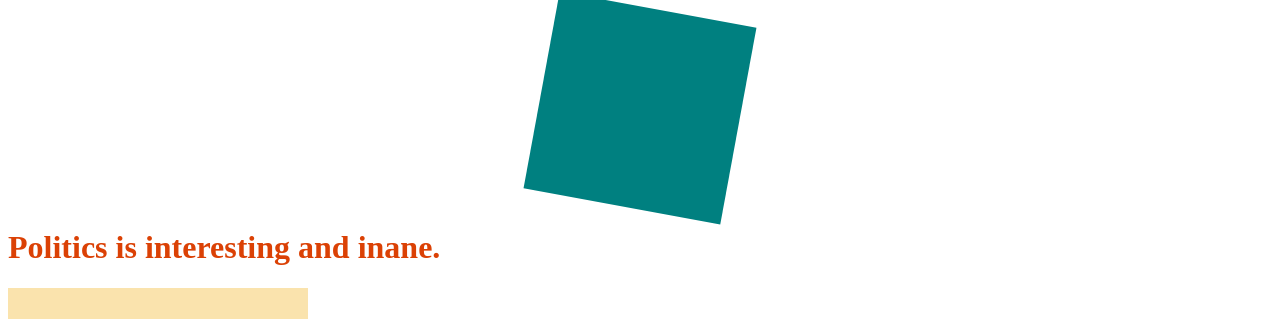
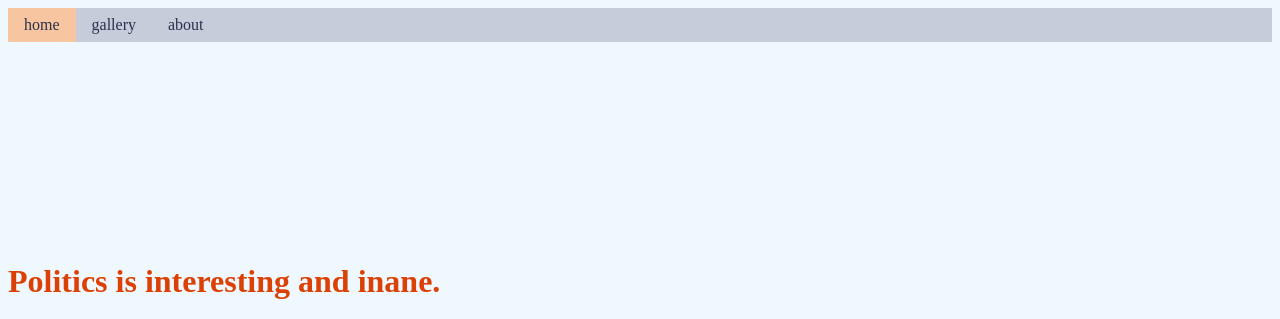
Before and after one commit to AndrewMaPerson/AndrewMaPerson.github.io, a plain HTML site: page favorite-thing/index.html in a window 1280 px wide. Shown: the top 319 px of the page. Drawn offline with Linux system fonts and the light colour scheme.

Commit message:
some stuff

```diff
--- /dev/null
+++ b/favorite-thing/css/style.css
@@ -0,0 +1,32 @@
+body{
+    background-color: aliceblue;
+}
+
+.nav {
+    list-style-type: none;
+    background-color: #c7ccdb;
+    margin:0;
+    padding:0;
+    overflow:hidden;
+
+}
+
+ul.nav li{
+    float: left;
+}
+
+ul.nav li a{
+    display:block;
+    padding: 8px 16px;
+    color: #2A324B;
+    text-decoration: none;
+}
+
+ul.nav a:hover{
+    background-color: #767B91;
+    color: black;
+}
+
+.active {
+    background-color: #F7C59F;
+}
--- a/favorite-thing/index.html
+++ b/favorite-thing/index.html
@@ -5,6 +5,7 @@
     <meta http-equiv="X-UA-Compatible" content="IE=edge">
     <meta name="viewport" content="width=device-width, initial-scale=1.0">
     <title>GLR Andrew Ma </title>
+    <link rel="stylesheet" href="css/style.css">
     <style>
         table,
         th,
@@ -47,8 +48,8 @@
         #square {
             width: 200px;
             height: 200px;
-            background-color: teal;
             margin:auto;
+
 
             position: relative;
             left: 1000px;
@@ -69,6 +70,11 @@
     </style>
 </head>
 <body>
+    <ul class = "nav">
+        <li class = "active"><a href="index.html">home</a></li>
+        <li><a href="gallery.html">gallery</a></li>
+        <li><a href="about.html">about</a></li>
+    </ul>
     <div id="square"></div>
     <h1 id="orange-text">Politics is interesting and inane.</h1>
     <img src="image\download.png" alt="Obama Hope poster with me instead">
```
Also changed, not shown: favorite-thing/about.html (added, +19 -0 lines), favorite-thing/gallery.html (added, +19 -0 lines).
